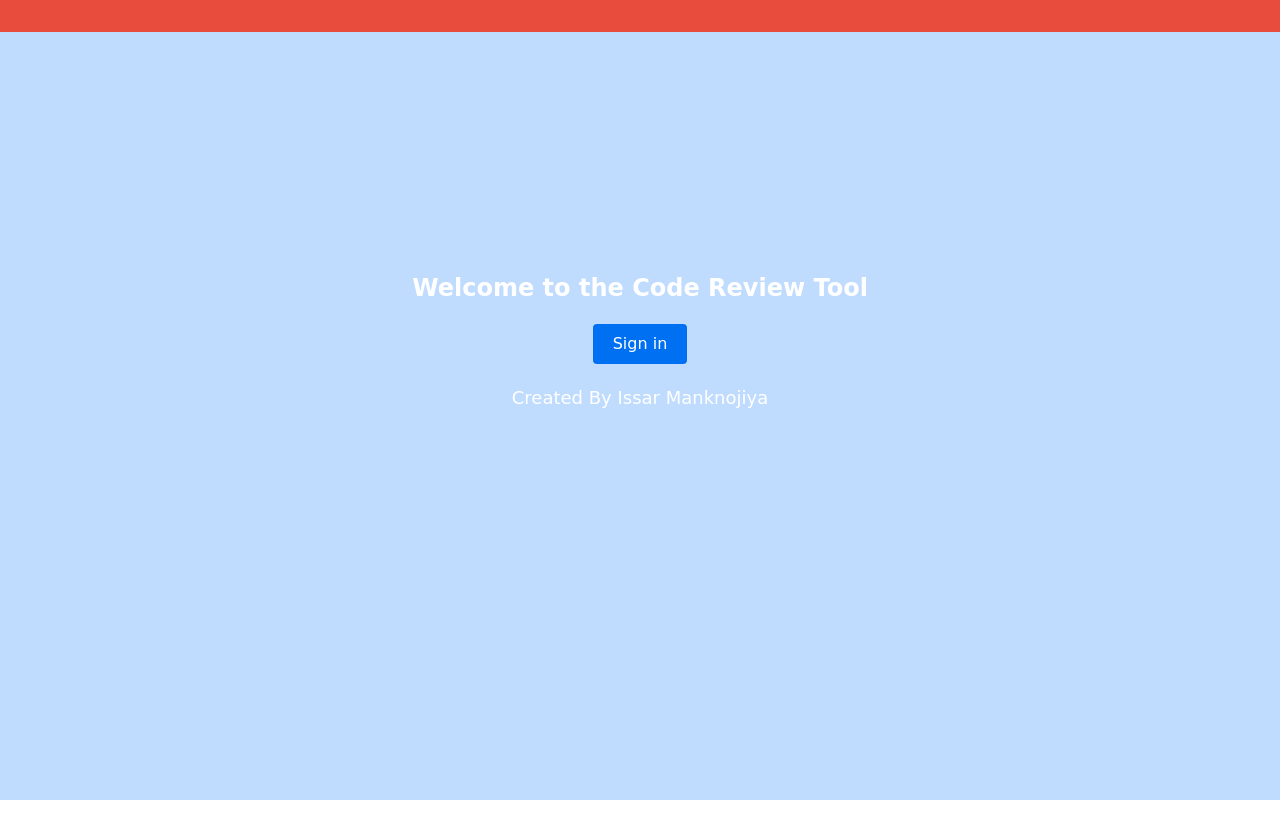
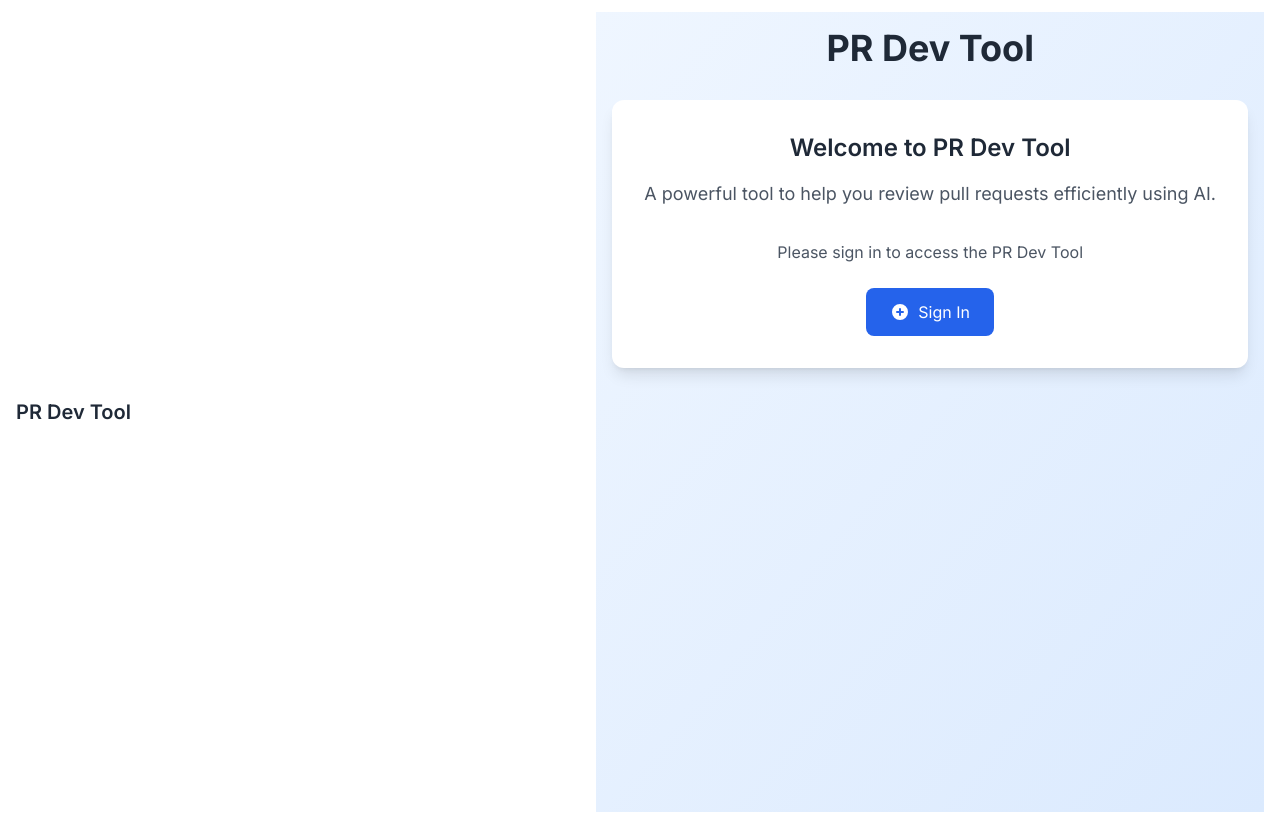
Before and after one commit to issarmank/pr-dev-tool, a Next.js app in the folder dev-tool/: page / in a window 1280 px wide. Before the commit the page ends 800 px from the top, so only its background shows below. Built offline with nearby package versions, Linux system fonts and the light colour scheme; no server answers.

Commit message:
the frontend for sign in and mainpage restructured

```diff
--- a/dev-tool/app/layout.tsx
+++ b/dev-tool/app/layout.tsx
@@ -1,31 +1,36 @@
-import type { Metadata } from "next";
-import { Geist, Geist_Mono } from "next/font/google";
-import "./globals.css";
-import SessionProviderWrapper from "@/components/SessionProviderWrapper";
+import './globals.css';
+import { Inter } from 'next/font/google';
+import Link from 'next/link';
+import ClientLayout from '../components/ClientLayout';
 
-const geistSans = Geist({
-  variable: "--font-geist-sans",
-  subsets: ["latin"],
-});
+const inter = Inter({ subsets: ['latin'] });
 
-const geistMono = Geist_Mono({
-  variable: "--font-geist-mono",
-  subsets: ["latin"],
-});
-
-export const metadata: Metadata = {
-  title: "Create Next App",
-  description: "Generated by create next app",
+export const metadata = {
+  title: 'PR Dev Tool',
+  description: 'AI-powered pull request review tool',
 };
 
-export default function RootLayout({ children }: { children: React.ReactNode }) {
+export default function RootLayout({
+  children,
+}: {
+  children: React.ReactNode;
+}) {
   return (
-    <html lang="en" className={`${geistMono.variable} ${geistSans.variable}`}>
-        <body>
-        <SessionProviderWrapper>
-          {children}
-        </SessionProviderWrapper>
-        </body>
+    <html lang="en">
+      <body className={inter.className}>
+        <div className="min-h-screen bg-gradient-to-br from-blue-50 to-blue-100">
+          <nav className="bg-white shadow-sm">
+            <div className="container mx-auto px-4 py-3">
+              <div className="flex justify-between items-center">
+                <Link href="/" className="text-xl font-semibold text-gray-800">PR Dev Tool</Link>
+                <ClientLayout>
+                  {children}
+                </ClientLayout>
+              </div>
+            </div>
+          </nav>
+        </div>
+      </body>
     </html>
   );
 }
--- a/dev-tool/app/page.tsx
+++ b/dev-tool/app/page.tsx
@@ -1,17 +1,70 @@
 'use client';
 
-import React from 'react';
-import LoginButton from '../components/login';
-import AuthButton from '../components/SessionProviderWrapper';
+import { useSession } from 'next-auth/react';
+import Link from 'next/link';
 
-const Page: React.FC = () => {
+export default function Home() {
+  const { data: session } = useSession();
+
   return (
-    <div>
-      <AuthButton>
-        <div>{<LoginButton/>}</div>
-      </AuthButton>
+    <div className="min-h-screen bg-gradient-to-br from-blue-50 to-blue-100">
+      <div className="container mx-auto p-4">
+        <div className="max-w-4xl mx-auto">
+          <h1 className="text-4xl font-bold mb-8 text-center text-gray-800">PR Dev Tool</h1>
+
+          <div className="bg-white rounded-xl shadow-lg p-8">
+            <div className="text-center mb-8">
+              <h2 className="text-2xl font-semibold text-gray-800 mb-4">Welcome to PR Dev Tool</h2>
+              <p className="text-gray-600 text-lg">
+                A powerful tool to help you review pull requests efficiently using AI.
+              </p>
+            </div>
+
+            {session ? (
+              <div className="grid grid-cols-1 md:grid-cols-2 gap-6">
+                <Link
+                  href="/open-prs"
+                  className="p-6 bg-gray-50 rounded-lg hover:bg-gray-100 transition-colors duration-200"
+                >
+                  <div className="flex items-center justify-center mb-4">
+                    <svg className="w-12 h-12 text-blue-600" fill="none" stroke="currentColor" viewBox="0 0 24 24">
+                      <path strokeLinecap="round" strokeLinejoin="round" strokeWidth="2" d="M9 5H7a2 2 0 00-2 2v12a2 2 0 002 2h10a2 2 0 002-2V7a2 2 0 00-2-2h-2M9 5a2 2 0 002 2h2a2 2 0 002-2M9 5a2 2 0 012-2h2a2 2 0 012 2" />
+                    </svg>
+                  </div>
+                  <h3 className="text-xl font-semibold text-center text-gray-800 mb-2">Open PRs</h3>
+                  <p className="text-gray-600 text-center">Review your open pull requests</p>
+                </Link>
+
+                <Link
+                  href="/past-reviews"
+                  className="p-6 bg-gray-50 rounded-lg hover:bg-gray-100 transition-colors duration-200"
+                >
+                  <div className="flex items-center justify-center mb-4">
+                    <svg className="w-12 h-12 text-blue-600" fill="none" stroke="currentColor" viewBox="0 0 24 24">
+                      <path strokeLinecap="round" strokeLinejoin="round" strokeWidth="2" d="M12 6.253v13m0-13C10.832 5.477 9.246 5 7.5 5S4.168 5.477 3 6.253v13C4.168 18.477 5.754 18 7.5 18s3.332.477 4.5 1.253m0-13C13.168 5.477 14.754 5 16.5 5c1.747 0 3.332.477 4.5 1.253v13C19.832 18.477 18.247 18 16.5 18c-1.746 0-3.332.477-4.5 1.253" />
+                    </svg>
+                  </div>
+                  <h3 className="text-xl font-semibold text-center text-gray-800 mb-2">Past Reviews</h3>
+                  <p className="text-gray-600 text-center">View your past code reviews</p>
+                </Link>
+              </div>
+            ) : (
+              <div className="text-center">
+                <p className="text-gray-600 mb-6">Please sign in to access the PR Dev Tool</p>
+                <Link
+                  href="/api/auth/signin"
+                  className="inline-flex items-center px-6 py-3 bg-blue-600 text-white rounded-lg hover:bg-blue-700 transition-colors duration-200"
+                >
+                  <svg className="w-5 h-5 mr-2" fill="currentColor" viewBox="0 0 20 20">
+                    <path fillRule="evenodd" d="M10 18a8 8 0 100-16 8 8 0 000 16zm1-11a1 1 0 10-2 0v2H7a1 1 0 100 2h2v2a1 1 0 102 0v-2h2a1 1 0 100-2h-2V7z" clipRule="evenodd" />
+                  </svg>
+                  Sign In
+                </Link>
+              </div>
+            )}
+          </div>
+        </div>
+      </div>
     </div>
   );
-};
-
-export default Page;
+}
--- /dev/null
+++ b/dev-tool/components/ClientLayout.tsx
@@ -0,0 +1,18 @@
+'use client';
+
+import { SessionProvider } from 'next-auth/react';
+import AuthButton from './SessionProviderWrapper';
+
+export default function ClientLayout({
+  children,
+}: {
+  children: React.ReactNode;
+}) {
+  return (
+    <SessionProvider>
+      <AuthButton>
+        {children}
+      </AuthButton>
+    </SessionProvider>
+  );
+}
```
